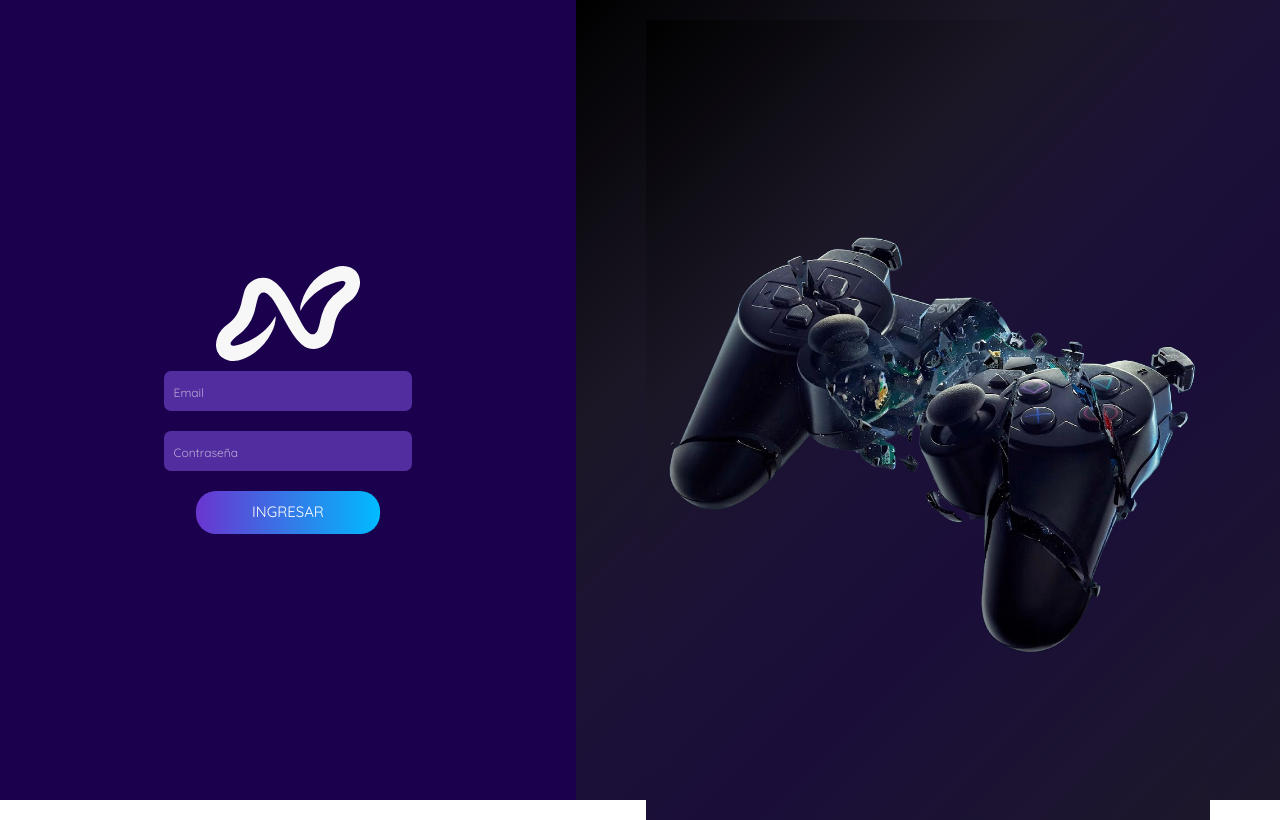
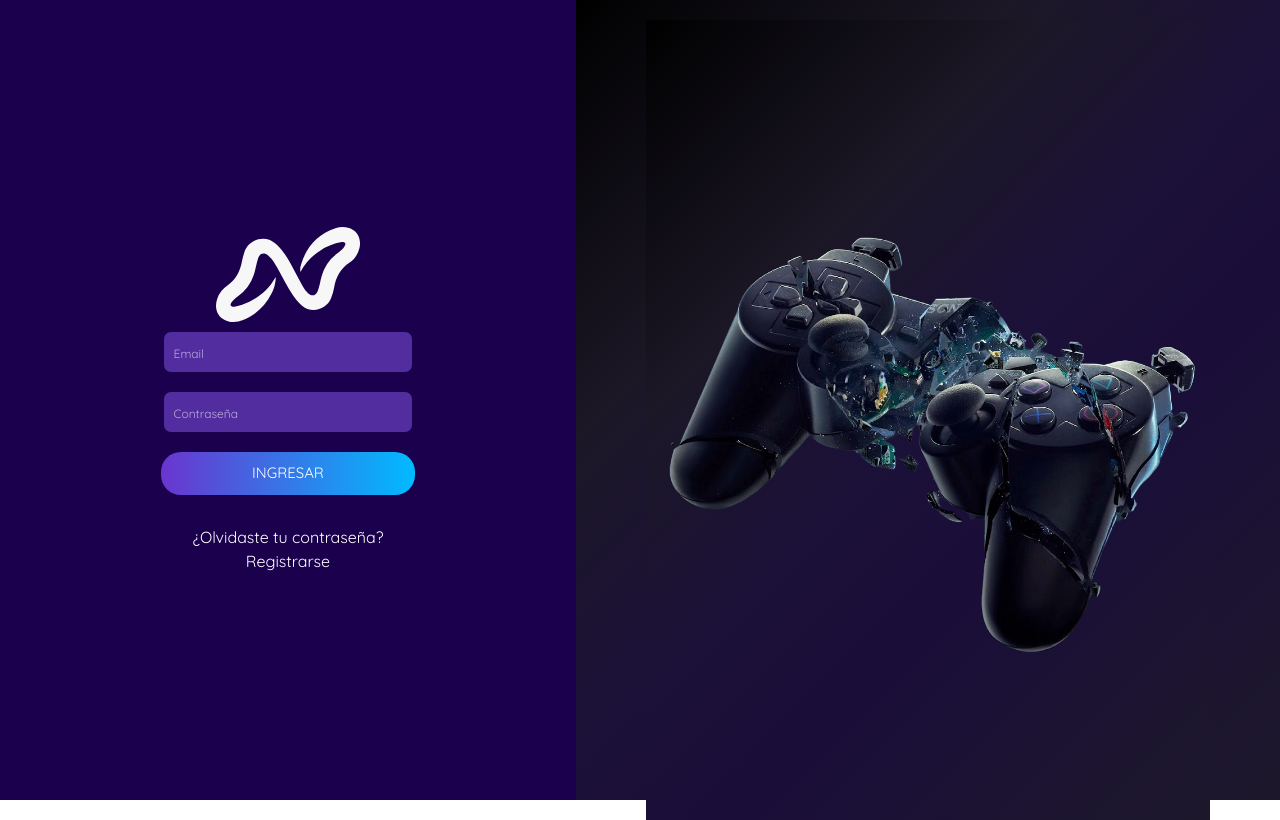
Before and after one commit to KMVehern1129/NVS_Definitivo_React, a React (Vite) app: page /Login in a window 1280 px wide. Built offline with nearby package versions, Linux system fonts and the light colour scheme; no server answers; a web font is replaced by a local one.

Commit message:
login decompuesto componentes

```diff
--- a/src/App.tsx
+++ b/src/App.tsx
@@ -17,7 +17,7 @@ import Tienda_Play from "@pages/tiendaPlay";
 import Tienda_Xbox from "@pages/tiendaXbox";
 import Calificacion_Cli_Pro from "@pages/Calificacion_prod_cli";
 import Login from './Form/Login';
-import RecuperarContrasena from "./Form/RecuperarContrasena";
+import RecuperarContrasena from "./Form/recuperarContrasena";
 import VistaUsuarioCorreo from "@pages/Vista_Controlador_Usuario";
 import Correo from "@components/Controlador_Usuario B/Correo";
 import Contrasena from "@components/Controlador_Usuario B/Contrasena";
@@ -45,6 +45,7 @@ function App() {
           </Route>
         </Route>
       <Route path="/RecuperarContrasena" element={<RecuperarContrasena />} />
+      <Route path="/inicio" element={<Principal />} />
       <Route path="/Login" element={<Login />} />
       <Route path="/Administrador/Calificaciones/" element={<Calificacion_Cli_Pro />}></Route>
       <Route path="*" element={<h1>Not found</h1>} />
--- a/src/Form/Login.tsx
+++ b/src/Form/Login.tsx
@@ -1,63 +1,16 @@
-import { useState } from "react";
-import { ApiPost } from "@hooks/UseAxios";
+import { Container, LeftSection, Container_Form } from "../elements/formElements";
 import ImagenDecorativa from "@components/forms/comun/ImagenDecorativa";
-import { Container, LeftSection, Container_Form, Input } from "../elements/formElements";
-import { ContainerInputs, Boton } from "../elements/loginElements";
 import Logo from "../components/forms/comun/Logo";
-import { useNavigate } from "react-router-dom";
+import LoginForm from "../components/forms/login/LoginForm";
 
 const Login = () => {
-    const [email, setEmail] = useState("");
-    const [contrasena, setContrasena] = useState("");
-    const [error, setError] = useState(null);
-    const navigate = useNavigate();
-
-    const handleLogin = async () => {
-        try {
-            const response = await ApiPost("/Usuarios/login.php", {
-                email: email,
-                contrasena: contrasena,
-            });
-            console.log(response)
-            if (response.data.success) {
-                console.log("Login exitoso:", response.data);
-                // Aquí puedes guardar datos en localStorage, cookies, etc.
-                navigate("/RecuperarContrasena"); // Redirige al home
-            } else {
-                setError(response.data.message || "Credenciales incorrectas");
-            }
-        } catch (err) {
-            console.error(err);
-            setError("Error en el servidor");
-        }
-    };
-
     return (
         <Container>
             <LeftSection>
-                <Container_Form>
+                < Container_Form>
                     <Logo />
-                    <ContainerInputs>
-                        <Input
-                            type="email"
-                            placeholder="Email"
-                            id="email"
-                            name="email"
-                            value={email}
-                            onChange={(e) => setEmail(e.target.value)}
-                        />
-                        <Input
-                            type="password"
-                            placeholder="Contraseña"
-                            id="contrasena"
-                            name="contrasena"
-                            value={contrasena}
-                            onChange={(e) => setContrasena(e.target.value)}
-                        />
-                    </ContainerInputs>
-                    <Boton onClick={handleLogin}>INGRESAR</Boton>
-                    {error && <p style={{ color: "red", marginTop: "10px" }}>{error}</p>}
-                </Container_Form>
+                    <LoginForm />
+                </ Container_Form>
             </LeftSection>
             <ImagenDecorativa />
         </Container>
--- /dev/null
+++ b/src/components/forms/login/ErrorMessage.tsx
@@ -0,0 +1,7 @@
+interface ErrorMessageProps {
+    message: string;
+}
+
+export const ErrorMessage: React.FC<ErrorMessageProps> = ({ message }) => {
+    return <p style={{ color: "red", marginTop: "10px" }}>{message}</p>;
+};
--- /dev/null
+++ b/src/components/forms/login/LinksSection.tsx
@@ -0,0 +1,15 @@
+import { Link } from "react-router-dom";
+import { ContainerLink } from "../../../elements/loginElements";
+
+export const LinksSection = () => {
+    return (
+        <ContainerLink>
+            <Link to="/RecuperarContrasena" className="text-sm text-blue-500 hover:underline">
+                ¿Olvidaste tu contraseña?
+            </Link>
+            <Link to="/Registrar" className="text-sm text-blue-500 hover:underline">
+                Registrarse
+            </Link>
+        </ContainerLink>
+    );
+};
--- /dev/null
+++ b/src/components/forms/login/LoginForm.tsx
@@ -0,0 +1,61 @@
+import { useState } from "react";
+import { ApiPost } from "@hooks/UseAxios";
+import { Boton, ContainerInputs } from "../../../elements/loginElements";
+import { Input } from "../../../elements/formElements";
+import { useNavigate } from "react-router-dom";
+import { ErrorMessage } from "./ErrorMessage";
+import { LinksSection } from "./LinksSection";
+
+const LoginForm = () => {
+    const [email, setEmail] = useState("");
+    const [contrasena, setContrasena] = useState("");
+    const [error, setError] = useState(null);
+    const navigate = useNavigate();
+
+    const handleLogin = async () => {
+        try {
+            const response = await ApiPost("/Usuarios/login.php", {
+                email: email,
+                contrasena: contrasena,
+            });
+
+            if (response.data.success) {
+                console.log("Login exitoso:", response.data);
+                navigate("/index");
+            } else {
+                setError(response.data.message || "Credenciales incorrectas");
+            }
+        } catch (err) {
+            console.error(err);
+            setError("Error en el servidor");
+        }
+    };
+
+    return (
+        <>
+            <ContainerInputs>
+                <Input
+                    type="email"
+                    placeholder="Email"
+                    id="email"
+                    name="email"
+                    value={email}
+                    onChange={(e) => setEmail(e.target.value)}
+                />
+                <Input
+                    type="password"
+                    placeholder="Contraseña"
+                    id="contrasena"
+                    name="contrasena"
+                    value={contrasena}
+                    onChange={(e) => setContrasena(e.target.value)}
+                />
+            </ContainerInputs>
+            <Boton onClick={handleLogin}>INGRESAR</Boton>
+            {error && <ErrorMessage message={error} />}
+            <LinksSection />
+        </>
+    );
+};
+
+export default LoginForm;
--- a/src/elements/loginElements.tsx
+++ b/src/elements/loginElements.tsx
@@ -9,7 +9,7 @@ const ContainerInputs = styled.div`
      box-sizing: border-box;
 `;
 const Boton = styled.button`
-  width: 40%;
+  width: 55%;
   background: linear-gradient(to left, #00bbff, #6a35cf);
   color: white;
   font-size: 15px;
@@ -25,10 +25,18 @@ const Boton = styled.button`
   }
 `;
 
+const ContainerLink = styled.div`
+  margin-top:30px;
+      display:flex;
+    flex-direction:column;
+     align-items: center;
+    justify-content: center;
+`;
 
 
 
 export {
     ContainerInputs,
     Boton,
+    ContainerLink
 }
```
Also changed, not shown: src/Form/Registrar.tsx (added).
